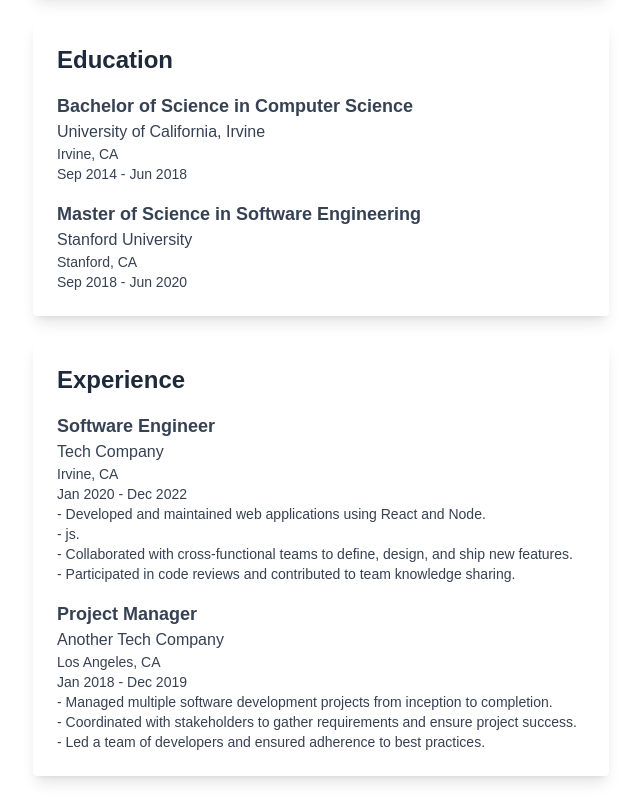
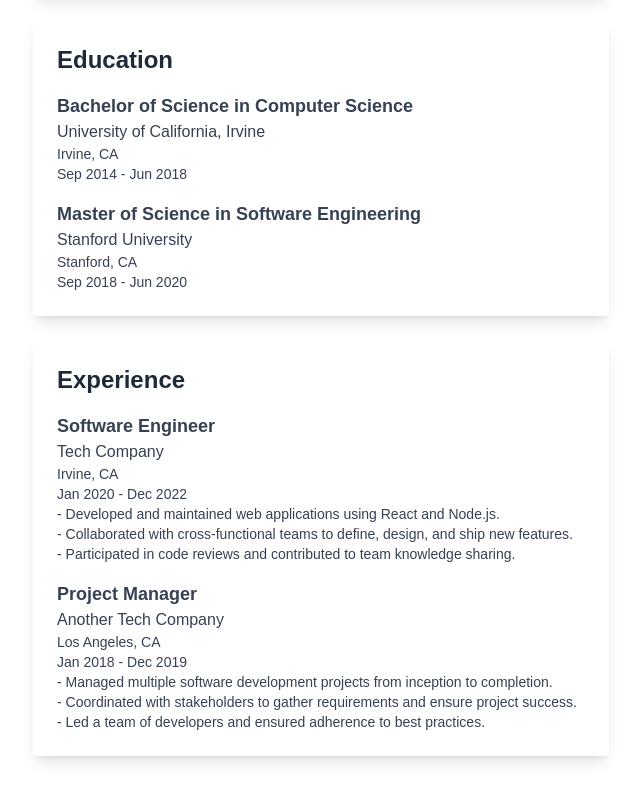
Before and after one commit to KiwiFunk/resume-builder, a Next.js app in the folder resume-app/: page / in a window 1280 px wide. Shown: the part 568-1368 px from the top of the page, without its empty margins (319-959 px from the left). Built offline with nearby package versions, Linux system fonts and the light colour scheme.

Commit message:
Simplified the formatJobDescription function

```diff
--- a/resume-app/src/UserData.js
+++ b/resume-app/src/UserData.js
@@ -44,8 +44,8 @@ let data = {
             location: "Irvine, CA",
             startDate: "2020-01-01",
             endDate: "2022-12-31",
-            description: `Developed and maintained web applications using React and Node.js.
-            Collaborated with cross-functional teams to define, design, and ship new features.
+            description: `Developed and maintained web applications using React and Node.js!
+            Collaborated with cross-functional teams to define, design, and ship new features?
             Participated in code reviews and contributed to team knowledge sharing.`
         },
         {
--- a/resume-app/src/components/WorkExperience.js
+++ b/resume-app/src/components/WorkExperience.js
@@ -1,16 +1,12 @@
 export default function WorkExperience({ data }) {
 
     function formatJobDescription(string) {
-        /*
-        This function takes a string and splits it into sentences based on punctuation marks (., !, ?).
-        Use a regular expression (/ ... /) to match sentences and return an array of sentences.
-        ^ inside the [] matches anything that is not .!?, and then the second [] matches the punctuation mark.
-        The g (global) flag makes sure that all matches are found, not just the first one.
-        If null, return an empty array.
-        */
-        const sentences = string.match(/[^.!?]+[.!?]/g) || [];
-        // Use map to return a new array with each sentence prefixed by a hyphen and trimmed of whitespace
-        return sentences.map((sentence) => `- ${sentence.trim()}`);
+       //Use regular expression to split the string into sentences based on punctuation marks followed by whitespace
+        const sentences = string.split(/[.!?] +/);
+        // Use map to return a new array with each sentence prefixed by a hyphen and trimmed of whitespace, re-apply the period.
+        return sentences.map((sentence, index) =>
+            index === sentences.length - 1 ? `- ${sentence.trim()}` : `- ${sentence.trim()}.`
+        );
     }
 
     return (
```
